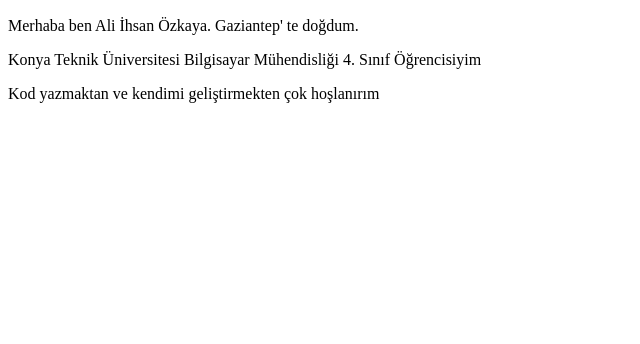
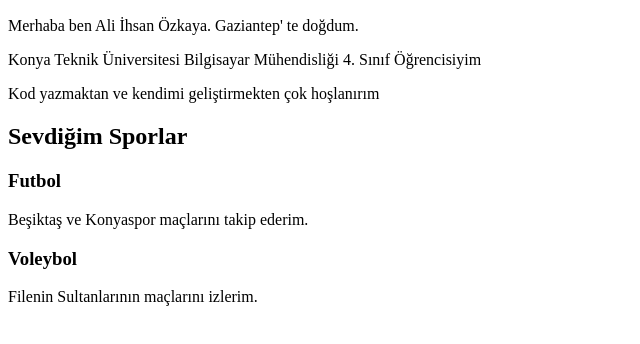
Before and after one commit to alihsanozkaya/kodluyoruz-front-end, a plain HTML site: page odev1/index.html in a window 1280 px wide. Shown: the part 96-440 px from the top of the page, without its empty margins (0-640 px from the left). Drawn offline with Linux system fonts and the light colour scheme.

Commit message:
Odev1 degisiklikler

```diff
--- a/odev1/index.html
+++ b/odev1/index.html
@@ -6,3 +6,13 @@
 <p>Merhaba ben Ali İhsan Özkaya. Gaziantep' te doğdum.</p>
 <p>Konya Teknik Üniversitesi Bilgisayar Mühendisliği 4. Sınıf Öğrencisiyim</p>
 <p>Kod yazmaktan ve kendimi geliştirmekten çok hoşlanırım</p>
+<!-- Sevdiğim Sporlar başlığı Başlık2-->
+<h2>Sevdiğim Sporlar</h2>
+<!-- Futbol başlığı Başlık3-->
+<h3>Futbol</h3>
+<!--Paragrafın olduğu kısım-->
+<p>Beşiktaş ve Konyaspor maçlarını takip ederim.</p>
+<!-- Voleybol başlığı Başlık3-->
+<h3>Voleybol</h3>
+<!--Paragrafın olduğu kısım-->
+<p>Filenin Sultanlarının maçlarını izlerim.</p>
```
